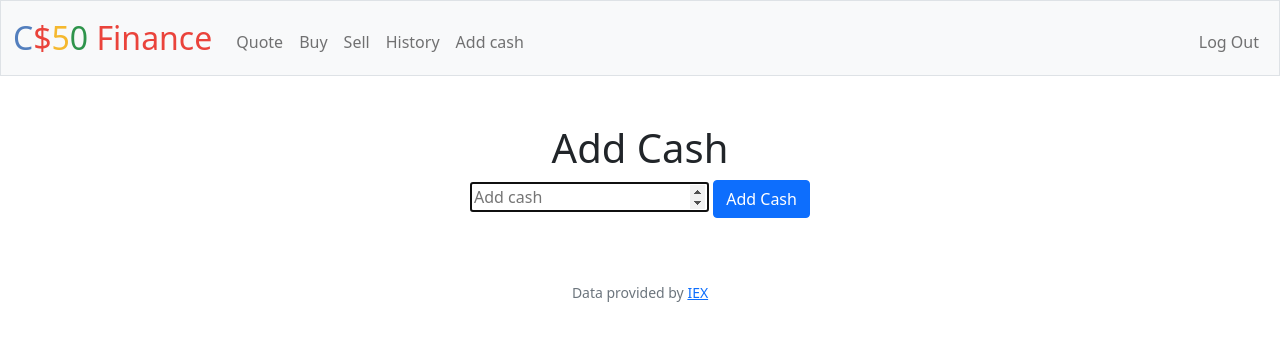
After one commit to fdoalcos/swiftauctioneer, a Flask app: page /addcash in a window 1280 px wide. The commit adds this page. Shown: the top 341 px of the page. Run offline with Flask 2, Linux system fonts and the light colour scheme; a user stored in the database is signed in; some libraries are stand-ins or nearby versions.

Commit message:
automated commit by check50 [check50=True]

```diff
--- a/app.py
+++ b/app.py
@@ -103,6 +103,26 @@ def buy():
         db.execute("INSERT INTO transactions (user_id, symbol, name, shares, price, date, total, type) VALUES(?, ?, ?, ?, ?, ?, ?, ?)", user_id, stocks["symbol"], stocks["name"], shares, stocks["price"], date, shares * stocks["price"], buy)
         db.execute("INSERT INTO buy (user_id, symbol, name, shares, price, date, type) VALUES(?, ?, ?, ?, ?, ?, ?)", user_id, stocks["symbol"], stocks["name"], shares, stocks["price"], date, buy)
         flash("Bought")
+
+        return redirect("/")
+
+@app.route("/addcash", methods=["GET", "POST"])
+@login_required
+def add_cash():
+    """Add cash"""
+    if request.method == "GET":
+        return render_template("addcash.html")
+
+    else:
+        user_id = session["user_id"]
+        user_cash = int(request.form.get("cash"))
+
+        cash_db = db.execute("SELECT cash FROM users WHERE id = ?", user_id)
+        cash = cash_db[0]["cash"]
+
+        value = cash + user_cash
+
+        db.execute("UPDATE users SET cash = ? WHERE id = ?", value, user_id)
 
         return redirect("/")
 
@@ -220,6 +240,7 @@ def register():
     elif request.method == "GET":
         return render_template("registration.html")
 
+
 @app.route("/sell", methods=["GET", "POST"])
 @login_required
 def sell():
--- /dev/null
+++ b/templates/addcash.html
@@ -0,0 +1,15 @@
+{% extends "layout.html" %}
+
+{% block title %}
+    Add Cash
+{% endblock %}
+
+{% block main %}
+    <h1>Add Cash</h1>
+    <form action="/addcash" method="post" class="mb-3">
+        <div class="mb-3">
+            <input autocomplete="off" autofocus id="symbol" name="cash" placeholder="Add cash" type="number">
+            <button class="btn btn-primary" type="submit">Add Cash</button>
+        </div>
+    </form>
+{% endblock %}
--- a/templates/buy.html
+++ b/templates/buy.html
@@ -1,7 +1,7 @@
 {% extends "layout.html" %}
 
 {% block title %}
-    BUy
+    Buy
 {% endblock %}
 
 {% block main %}
--- a/templates/layout.html
+++ b/templates/layout.html
@@ -40,6 +40,7 @@
                             <li class="nav-item"><a class="nav-link" href="/buy">Buy</a></li>
                             <li class="nav-item"><a class="nav-link" href="/sell">Sell</a></li>
                             <li class="nav-item"><a class="nav-link" href="/history">History</a></li>
+                            <li class="nav-item"><a class="nav-link" href="/addcash">Add cash</a></li>
                         </ul>
                         <ul class="navbar-nav ms-auto mt-2">
                             <li class="nav-item"><a class="nav-link" href="/logout">Log Out</a></li>
```
Also changed, not shown: finance.db, 2 other files.
